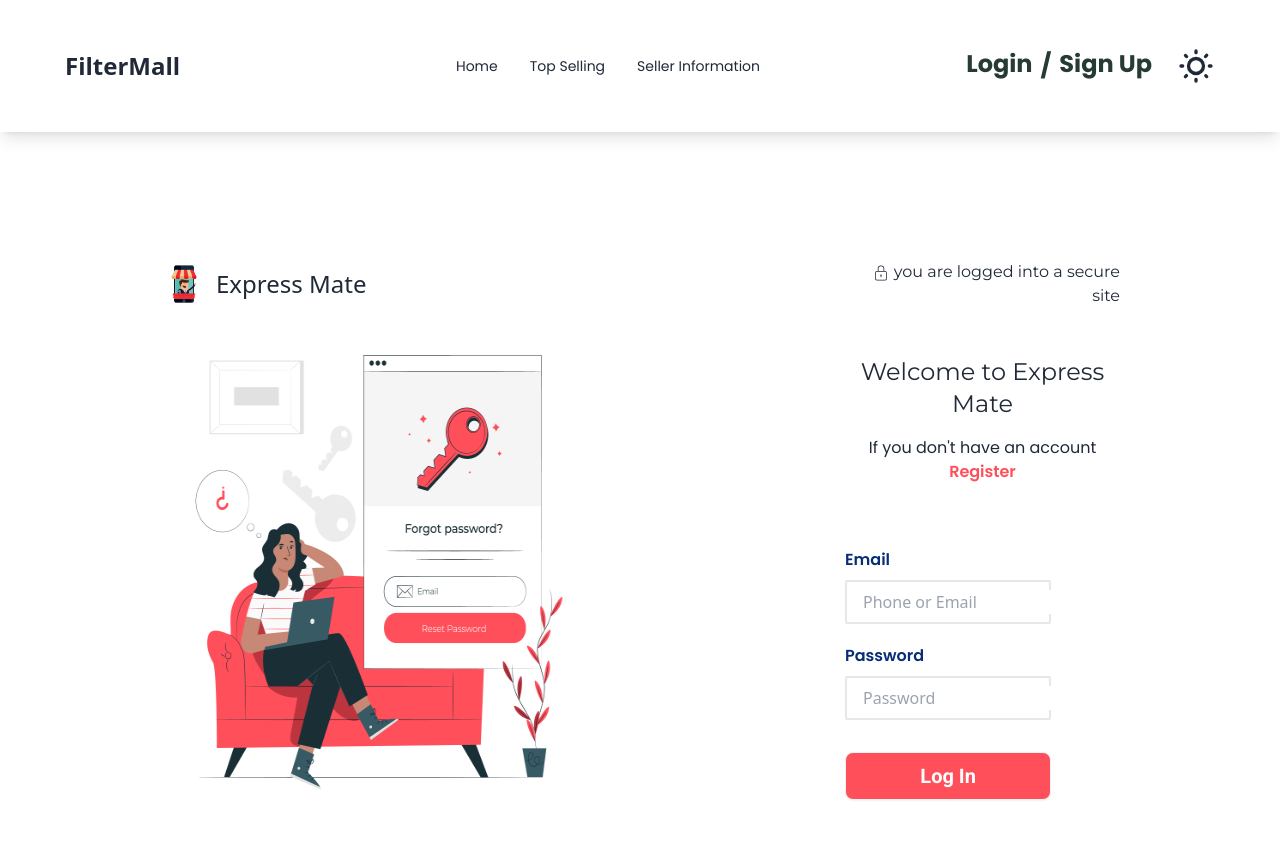
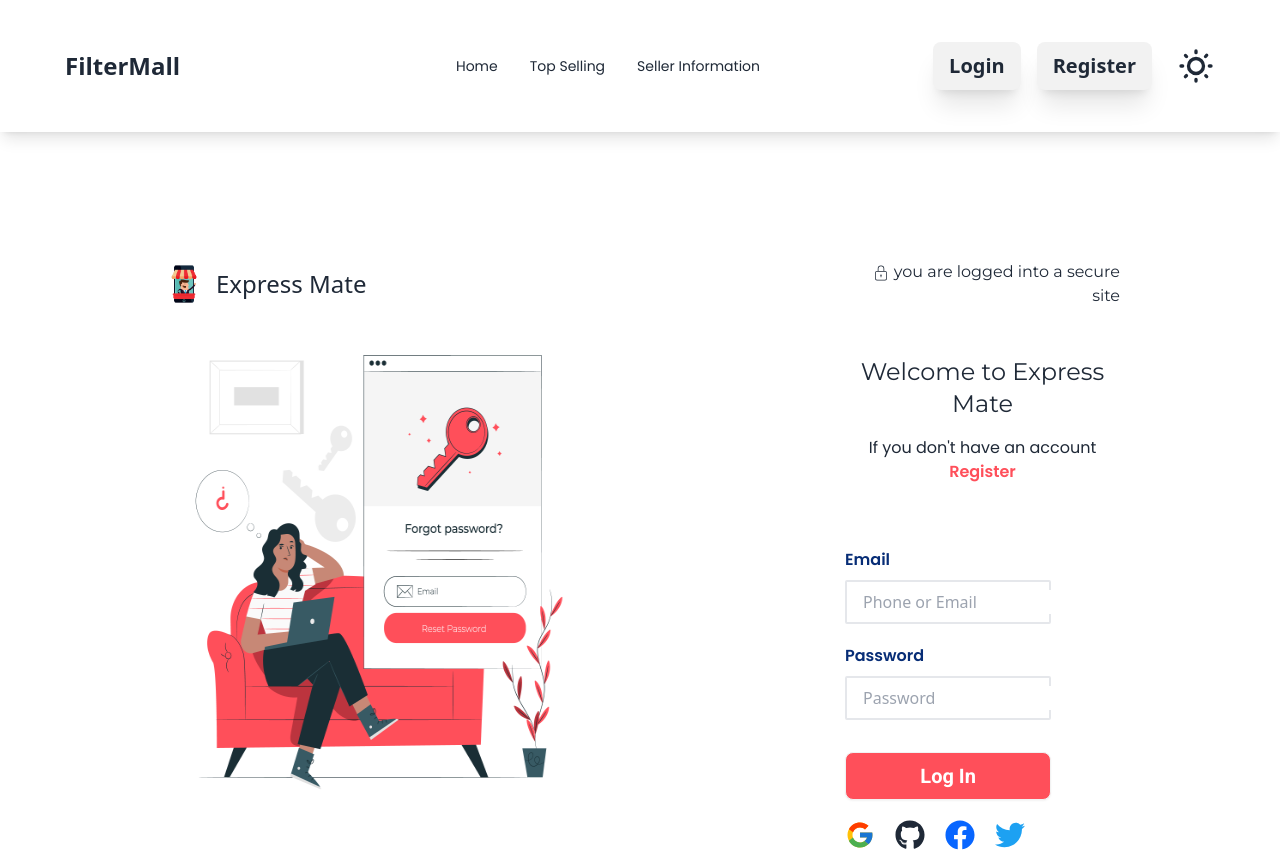
Before and after one commit to SUPTO-1/cart-items-client, a React (Vite) app: page /login in a window 1280 px wide. Before the commit the page ends 808 px from the top, so only its background shows below. Built offline with nearby package versions, Linux system fonts and the light colour scheme; no server answers.

Commit message:
added authentication

```diff
--- a/src/Authentication/Login.jsx
+++ b/src/Authentication/Login.jsx
@@ -2,8 +2,66 @@
 import logo from "../assets/images/logo.png";
 import image from "../assets/images/login.jpg";
 import { Link } from "react-router-dom";
+import { FcGoogle } from "react-icons/fc";
+import { FaFacebook, FaGithub, FaTwitter } from "react-icons/fa";
+import Swal from "sweetalert2";
+import { GoogleAuthProvider } from "firebase/auth";
+import { useContext } from "react";
+import { AuthContext } from "../Providers/AuthProvider";
 
 const Login = () => {
+    const { logIn, googleSignIn} = useContext(AuthContext);
+  const googleProvider = new GoogleAuthProvider();
+  const handleLogin = (e) => {
+    e.preventDefault();
+    const form = new FormData(e.target);
+    const email = form.get("email");
+    const password = form.get("password");
+    console.log(email, password);
+    logIn(email, password)
+      .then((result) => {
+        const loggedUser = result.user;
+        console.log(loggedUser);
+        Swal.fire({
+          title: "success!",
+          text: "User logged in successfully",
+          icon: "success",
+          confirmButtonText: "Okay",
+        });
+      })
+      .catch((error) => {
+        console.log(error);
+        Swal.fire({
+          title: "error!",
+          text: "Password and E-mail doesn't Match",
+          icon: "error",
+          confirmButtonText: "Okay",
+        });
+      });
+  };
+  const handleGoogle = () => {
+    googleSignIn(googleProvider)
+      .then((result) => {
+        const loggedUser = result.user;
+        console.log(loggedUser);
+        Swal.fire({
+          title: "success!",
+          text: "User logged in successfully",
+          icon: "success",
+          confirmButtonText: "Okay",
+        });
+      })
+      .catch((error) => {
+        console.log(error);
+        Swal.fire({
+          title: "error!",
+          text: "Something went wrong!Try Again.",
+          icon: "error",
+          confirmButtonText: "Okay",
+        });
+      });
+  };
+
   return (
     <div className=" p-2 lg:p-10 xl:p-0 xl:w-3/4 mx-auto mt-10 lg:mt-32 lg:flex lg:gap-32 xl:gap-64">
       <div className="hidden md:block">
@@ -31,7 +89,8 @@
             Register
           </Link>
         </p>
-        <div className="mb-5">
+       <form onSubmit={handleLogin}>
+       <div className="mb-5">
           <h2 className="text-left mb-2 text-[#072d76] font-semibold font-poppins">
             Email
           </h2>
@@ -49,6 +108,7 @@
               type="text"
               className="grow focus:outline-none input-bordered "
               placeholder="Phone or Email"
+              name="email"
             />
           </div>
         </div>
@@ -73,6 +133,7 @@
               type="password"
               className="grow focus:outline-none input-bordered "
               placeholder="Password"
+              name="password"
             />
           </div>
         </label>
@@ -81,6 +142,19 @@
             Log In
           </button>
         </div>
+       </form>
+       <div className="w-full">
+       <div className="flex gap-5 mt-5">
+            <button onClick={handleGoogle}>
+              <FcGoogle className="text-3xl"></FcGoogle>
+            </button>
+            <button disabled>
+              <FaGithub className=" text-3xl"></FaGithub>
+            </button>
+            <FaFacebook className="text-[#0866ff] text-3xl"></FaFacebook>
+            <FaTwitter className=" text-[#1da1f2] text-3xl"></FaTwitter>
+          </div>
+       </div>
       </div>
     </div>
   );
--- a/src/Authentication/SignUp.jsx
+++ b/src/Authentication/SignUp.jsx
@@ -3,9 +3,9 @@
 import logo from "../assets/images/logo.png";
 import image from "../assets/images/login.jpg";
 import { MdPhotoCamera } from "react-icons/md";
-import { useContext } from "react";
 import Swal from "sweetalert2";
 import { AuthContext } from "../Providers/AuthProvider";
+import { useContext } from "react";
 const SignUp = () => {
     const {createUser} = useContext(AuthContext);
   const handleRegister = (e) => {
--- a/src/Home/Navbar.jsx
+++ b/src/Home/Navbar.jsx
@@ -1,6 +1,44 @@
+import { useContext, useEffect, useState } from "react";
 import { Link, NavLink } from "react-router-dom";
+import { AuthContext } from "../Providers/AuthProvider";
+import Swal from "sweetalert2";
 
 const Navbar = () => {
+    const { user, logOut, loading } = useContext(AuthContext);
+  const [displayName, setDisplayName] = useState("");
+  const [photoURL, setPhotoURL] = useState("");
+  useEffect(() => {
+    if (user) {
+      setDisplayName(user.displayName);
+      setPhotoURL(user.photoURL);
+    } else {
+      setDisplayName("");
+      setPhotoURL("");
+    }
+  }, [user]);
+  if (loading) {
+    return <div className="w-16 h-16 border-4 border-dashed rounded-full animate-spin dark:border-purple-800 text-center flex justify-center items-center mx-auto mt-24"></div>;
+  }
+  const handleLogOut = () => {
+    logOut()
+      .then(() => {
+        Swal.fire({
+          title: "success!",
+          text: "User logged in successfully",
+          icon: "success",
+          confirmButtonText: "Okay",
+        });
+      })
+      .catch((error) => {
+        console.log(error);
+        Swal.fire({
+          title: "error!",
+          text: "Something went wrong!Try Again.",
+          icon: "error",
+          confirmButtonText: "Okay",
+        });
+      });
+  };
     const links = (
         <>
           <li className="font-poppins ">
@@ -50,19 +88,39 @@
         <ul className="menu menu-horizontal px-1">{links}</ul>
       </div>
         <div className="navbar-end">
+        {!user ? (
+            <div className="flex navbar-end">
               <Link to="/login">
-            <a className="text-[#253b34] text-xs md:text-[24px] md:font-bold font-poppins">
+                <a className="btn  text-xs md:text-xl border-none shadow-xl">
                   Login
                 </a>
               </Link>
-          <span className="text-[#253b34] text-xs md:text-[24px] md:ml-2 md:font-bold font-poppins">
-            /
-          </span>
               <Link to="/signup">
-            <a className="text-[#253b34] text-xs md:text-[24px] md:ml-2 font-poppins md:font-bold">
-              Sign Up
+                <a className="btn  text-xs md:text-xl md:ml-4 border-none shadow-xl">
+                  Register
                 </a>
               </Link>
+            </div>
+          ) : (
+            <div className="flex">
+              <div className="navbar-end">
+                <div
+                  tabIndex={0}
+                  role="button"
+                  className="btn btn-ghost btn-circle avatar tooltip tooltip-bottom"
+                  data-tip={displayName}
+                >
+                  <div className="w-10 rounded-full">
+                    <img alt="" src={photoURL} />
+                  </div>
+                </div>
+              </div>
+              <Link onClick={handleLogOut}>
+                <a className="btn md:w-[100px]">Logout</a>
+              </Link>
+            </div>
+          )}
+
         </div>
       <div className="ml-2 md:ml-6">
         <label className="swap swap-rotate">
--- a/src/Providers/AuthProvider.jsx
+++ b/src/Providers/AuthProvider.jsx
@@ -3,6 +3,7 @@
 import app from "../Firebase/firebase.config";
 export const AuthContext = createContext();
 const auth = getAuth(app);
+// eslint-disable-next-line react/prop-types
 const AuthProvider = ({children}) => {
     const [user , setUser] = useState(null);
     const [loading , setLoading] = useState(true);
--- a/src/main.jsx
+++ b/src/main.jsx
@@ -3,9 +3,15 @@
 import './index.css'
 import { RouterProvider } from 'react-router-dom'
 import routes from './Routes/Route.jsx'
+import AuthProvider from './Providers/AuthProvider.jsx'
+// import AuthProvider from './Providers/AuthProvider.jsx'
 
 createRoot(document.getElementById('root')).render(
   <StrictMode>
+   {/* <AuthProvider> */}
+   <AuthProvider>
    <RouterProvider router={routes} />
+   </AuthProvider>
+   {/* </AuthProvider> */}
   </StrictMode>,
 )
```
Lines whose indentation alone changed are shown as unchanged.
